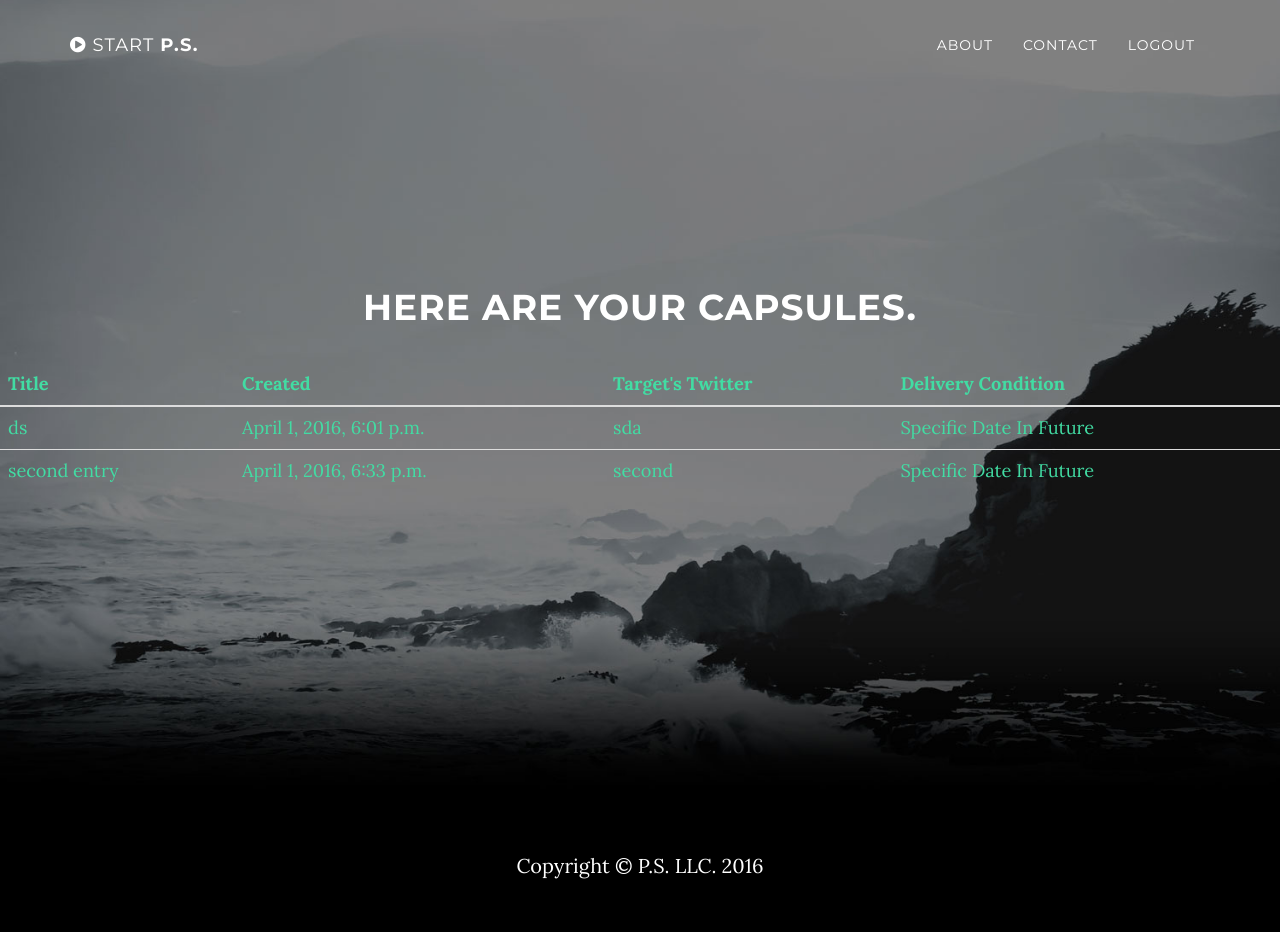
After one commit to Onebrownsound/PS, a Django app: page /capsules/ in a window 1280 px wide. The commit adds this page. Run offline with Django 3.2, Linux system fonts and the light colour scheme; a user stored in the database is signed in; data comes from the database, SQL or seed files in the repository; both versions use the stored data as it was after the commit; some libraries are stand-ins or nearby versions.

Commit message:
All templates now use base.html, second_base.html is redundant and violates DRY. Keeping it around just in case. Added helper methods in views.py.

```diff
--- a/core/models.py
+++ b/core/models.py
@@ -15,6 +15,8 @@ FUTURE_DELIVERY_CHOICES = (
 
 )
 
+FUTURE_DELIVERY_DICT = {key: value for (key, value) in FUTURE_DELIVERY_CHOICES}
+
 
 class Capsule(models.Model):
     created = models.DateTimeField(auto_now_add=True)
--- a/core/templates/base.html
+++ b/core/templates/base.html
@@ -43,7 +43,7 @@
             {% if not user.is_authenticated %}
                 <a class="navbar-brand page-scroll" href="/login">
             {% else %}
-                <a class="navbar-brand page-scroll" href="/capsule">
+                <a class="navbar-brand page-scroll" href="/create_capsule">
             {% endif %}
             <i class="fa fa-play-circle"></i> <span class="light">Start</span> P.S.
             </a>
--- a/core/templates/create_capsule.html
+++ b/core/templates/create_capsule.html
@@ -1,4 +1,4 @@
-{% extends "second_base.html" %}
+{% extends "base.html" %}
 {% block content %}
     <header class="intro">
         <div class="intro-body">
--- /dev/null
+++ b/core/templates/display_capsules.html
@@ -0,0 +1,36 @@
+{% extends 'base.html' %}
+{% block content %}
+    <header class="intro">
+        <div class="intro-body">
+            <h1>Here are your capsules.</h1>
+
+            <div class="row">
+                <div class="col-lg-12 text-left ">
+                    <div class="table-responsive ">
+                        <table class="table indigo" style="font-size:130%;">
+                            <thead>
+                            <th>Title</th>
+                            <th>Created</th>
+                            <th>Target's Twitter</th>
+                            <th>Delivery Condition</th>
+
+                            </thead>
+
+                            {% for capsule in capsules %}
+                                <tr>
+                                    <td>{{ capsule.title }}</td>
+                                    <td>{{ capsule.created }}</td>
+                                    <td>{{ capsule.target_twitter }}</td>
+                                    <td>{{ capsule.delivery_condition}}</td>
+                                </tr>
+                            {% endfor %}
+                        </table>
+                    </div>
+                </div>
+            </div>
+        </div>
+    </header>
+
+
+
+{% endblock %}
--- a/core/templates/login.html
+++ b/core/templates/login.html
@@ -1,4 +1,4 @@
-{% extends 'second_base.html' %}
+{% extends 'base.html' %}
 {% block content %}
     <header class="intro">
         <div class="intro-body">
--- a/core/templates/register.html
+++ b/core/templates/register.html
@@ -1,4 +1,4 @@
-{% extends 'second_base.html' %}
+{% extends 'base.html' %}
 {% block content %}
     <header class="intro">
         <div class="intro-body">
--- a/core/templates/second_base.html
+++ b/core/templates/second_base.html
@@ -27,7 +27,7 @@
                 {% if not user.is_authenticated %}
                     <a class="navbar-brand page-scroll" href="/login">
                 {% else %}
-                    <a class="navbar-brand page-scroll" href="/capsule">
+                    <a class="navbar-brand page-scroll" href="/create_capsule">
                 {% endif %}
                 <i class="fa fa-play-circle"></i> <span class="light">Start</span> P.S.
                 </a>
--- a/core/urls.py
+++ b/core/urls.py
@@ -6,5 +6,6 @@ urlpatterns = [
     url(r'^register/$', views.register, name='register'),
     url(r'^login/$', views.login_view, name='login_view'),
     url(r'^logout/$', views.logout_view, name='logout_view'),
-    url(r'^capsule/$', views.create_capsule_view, name='create_capsule_view')
+    url(r'^create_capsule/$', views.create_capsule_view, name='create_capsule_view'),
+    url(r'^capsules/$', views.display_capsules_view, name='display_capsules_view'),
 ]
--- a/core/views.py
+++ b/core/views.py
@@ -3,6 +3,9 @@ from django.contrib.auth import authenticate, login, logout
 from .forms import RegisterUserForm, LoginForm, CapsuleForm
 from django.contrib.auth.models import User
 from django.contrib.auth.decorators import login_required
+from .models import Capsule, FUTURE_DELIVERY_DICT
+
+'''View Functions Live Below'''
 
 
 def login_view(request):
@@ -36,15 +39,15 @@ def logout_view(request):
 
 
 @login_required(login_url='login')
-def create_capsule_view(request): #View for creating time capsules
+def create_capsule_view(request):  # View for creating time capsules
     form = CapsuleForm()
     if request.method == 'POST':
         form = CapsuleForm(request.POST, request.FILES)
         if form.is_valid():
-            form = form.save(commit=False) #first save with a false commit to manually insert user id after
-            form.owner = request.user
+            form = form.save(commit=False)  # first save with a false commit to manually insert user id after
+            form.owner = request.user  # sort of hackish but it works, hopefully find a better way later
             form.save()
-            return redirect('home') #redirect to home TODO redirect to a listview of a user's time capsules
+            return redirect('home')  # TODO redirect to view which shows all of a users capsules
     return render(request, 'create_capsule.html', {'form': form})
 
 
@@ -60,3 +63,22 @@ def register(request):
         user_form = RegisterUserForm()
 
     return render(request, 'register.html', {'user_form': user_form})
+
+
+@login_required(login_url='login')
+def display_capsules_view(request):
+    if request.method == 'GET':
+        capsules = Capsule.objects.filter(owner=request.user)  # get all capsules belonging to a particular user
+        capsules = translate_delivery_condition(
+            capsules)  # convert DB delivery notation to verbose string,aka 'SD' -> Specific Date In The Future
+
+        return render(request, 'display_capsules.html', {'capsules': capsules})
+
+
+'''Helper Functions Live Below'''
+
+
+def translate_delivery_condition(ax):
+    for data in ax:
+        data.delivery_condition = FUTURE_DELIVERY_DICT[data.delivery_condition]
+    return ax
```
Also changed, not shown: db.sqlite3.
